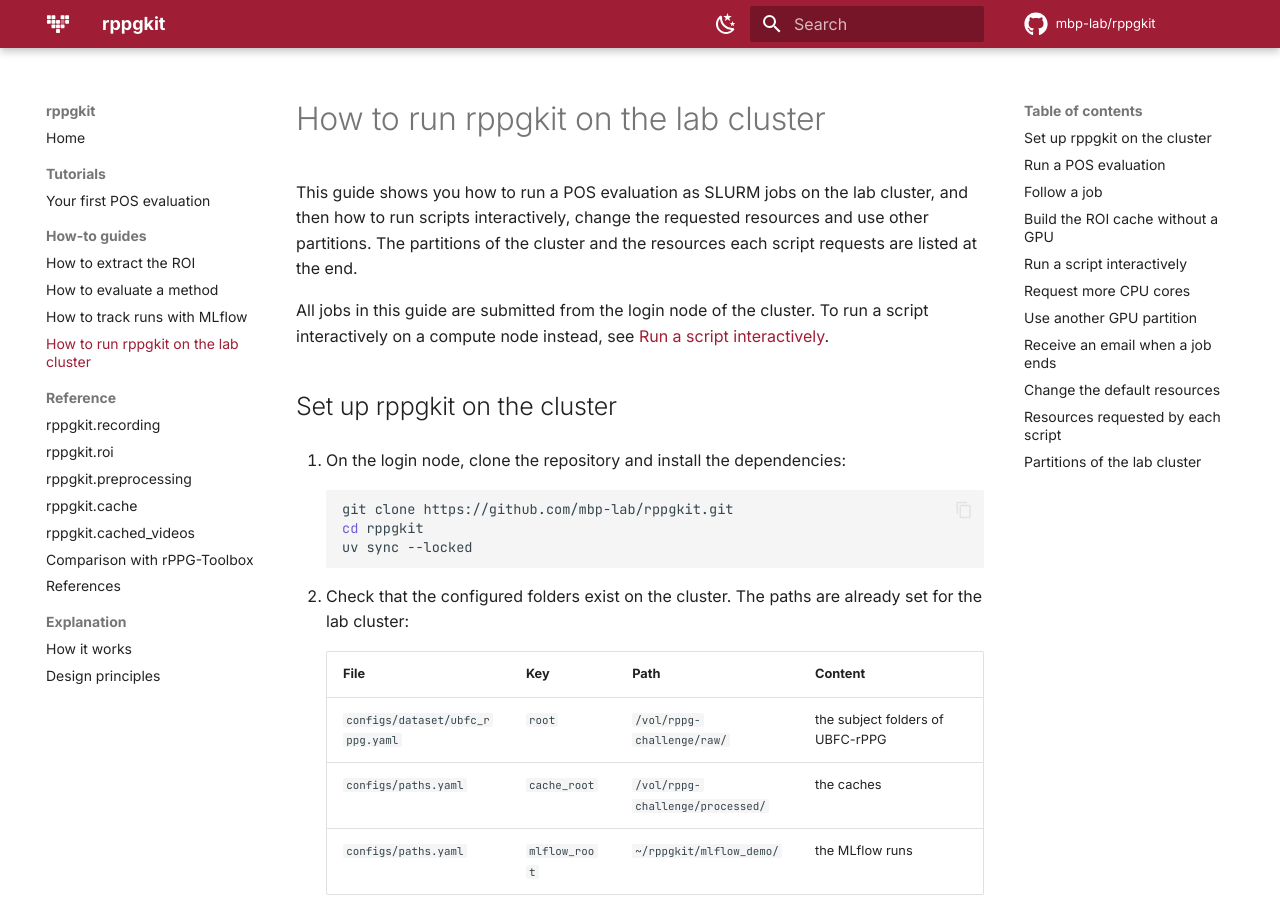
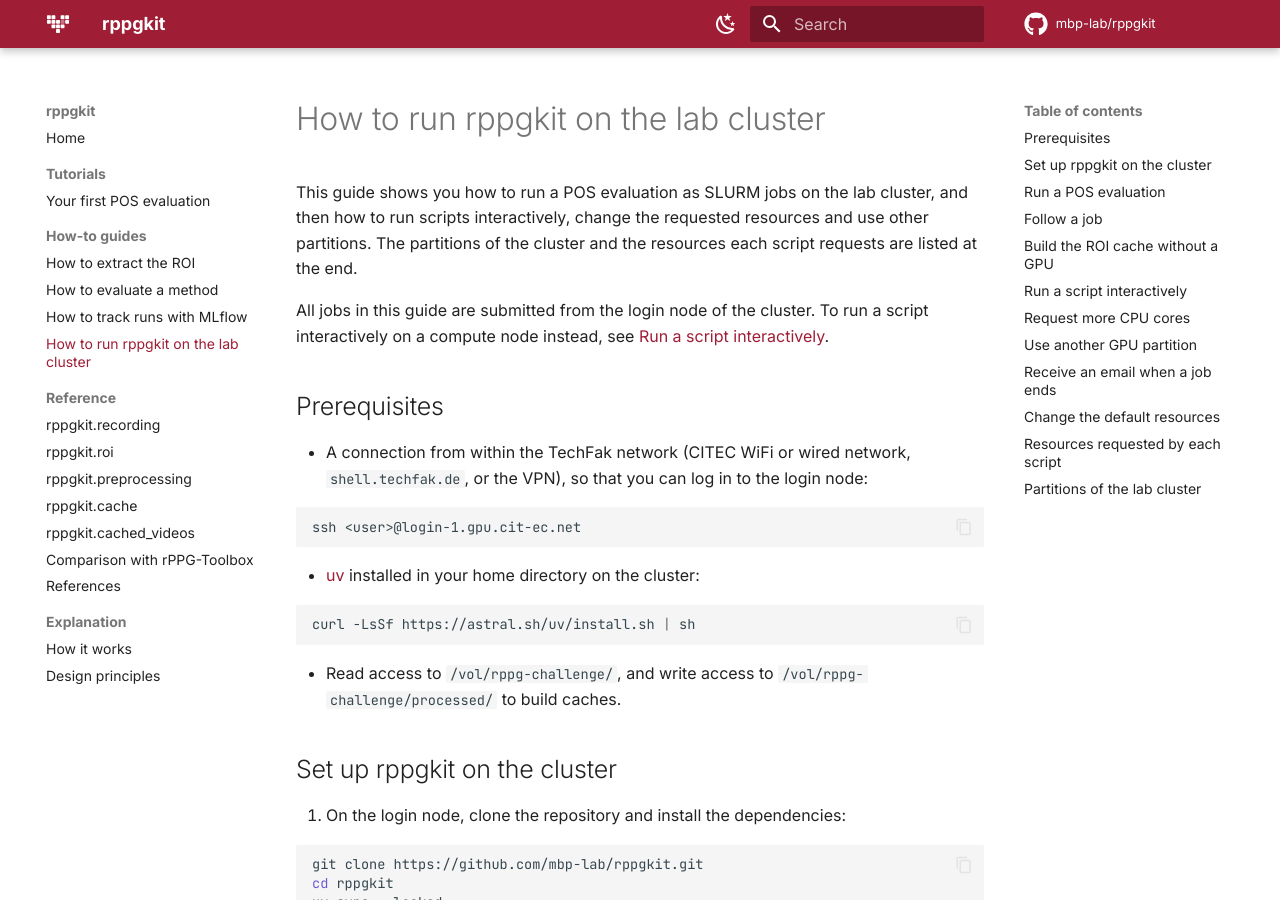
Before and after one commit to mbp-lab/rppgkit, an MkDocs documentation site: the page built from docs/how-to/run-on-the-lab-cluster.md, in a window 1280 px wide and 900 px high. Built offline with MkDocs 1.6.1 and Material for MkDocs 9.7.7, drawn with Linux system fonts in a browser that asks for light colours; comment, search, counter and statistics services are not loaded.

Commit message:
Update for run on the lab cluster

````diff
--- a/docs/how-to/run-on-the-lab-cluster.md
+++ b/docs/how-to/run-on-the-lab-cluster.md
@@ -9,30 +9,48 @@ All jobs in this guide are submitted from the login node of the cluster. To run
 script interactively on a compute node instead, see
 [Run a script interactively](#run-a-script-interactively).
 
+## Prerequisites
+
+- A connection from within the TechFak network (CITEC WiFi or wired network,
+  `shell.techfak.de`, or the VPN), so that you can log in to the login node:
+
+  ```bash
+  ssh <user>@login-1.gpu.cit-ec.net
+  ```
+
+- [uv](https://docs.astral.sh/uv/) installed in your home directory on the cluster:
+
+  ```bash
+  curl -LsSf https://astral.sh/uv/install.sh | sh
+  ```
+
+- Read access to `/vol/rppg-challenge/`, and write access to
+  `/vol/rppg-challenge/processed/` to build caches.
+
 ## Set up rppgkit on the cluster
 
 1. On the login node, clone the repository and install the dependencies:
 
-    ```bash
-    git clone https://github.com/mbp-lab/rppgkit.git
-    cd rppgkit
-    uv sync --locked
-    ```
+   ```bash
+   git clone https://github.com/mbp-lab/rppgkit.git
+   cd rppgkit
+   uv sync --locked
+   ```
 
 2. Check that the configured folders exist on the cluster. The paths are already set
    for the lab cluster:
 
-    | File | Key | Path | Content |
-    |---|---|---|---|
-    | `configs/dataset/ubfc_rppg.yaml` | `root` | `/vol/rppg-challenge/raw/` | the subject folders of UBFC-rPPG |
-    | `configs/paths.yaml` | `cache_root` | `/vol/rppg-challenge/processed/` | the caches |
-    | `configs/paths.yaml` | `mlflow_root` | `~/rppgkit/mlflow_demo/` | the MLflow runs |
+   | File                             | Key           | Path                             | Content                          |
+   | -------------------------------- | ------------- | -------------------------------- | -------------------------------- |
+   | `configs/dataset/ubfc_rppg.yaml` | `root`        | `/vol/rppg-challenge/raw/`       | the subject folders of UBFC-rPPG |
+   | `configs/paths.yaml`             | `cache_root`  | `/vol/rppg-challenge/processed/` | the caches                       |
+   | `configs/paths.yaml`             | `mlflow_root` | `~/rppgkit/mlflow_demo/`         | the MLflow runs                  |
 
-    ```bash
-    ls /vol/rppg-challenge/raw/ /vol/rppg-challenge/processed/
-    ```
+   ```bash
+   ls /vol/rppg-challenge/raw/ /vol/rppg-challenge/processed/
+   ```
 
-    The first folder contains one folder per subject, for example `subject1/`.
+   The first folder contains one folder per subject, for example `subject1/`.
 
 ## Run a POS evaluation
 
@@ -41,29 +59,29 @@ commands from the repository folder on the login node.
 
 1. Build the ROI cache with YOLO5Face. The job runs on the `gpu` partition:
 
-    ```bash
-    uv run python scripts/1_extract_roi.py -m
-    ```
+   ```bash
+   uv run python scripts/1_extract_roi.py -m
+   ```
 
 2. Create the split file. It only reads the subject list of the dataset, so run it
    without `-m`; it then runs on the login node and does not submit a job:
 
-    ```bash
-    uv run python scripts/3_make_splits.py split=test_only
-    ```
+   ```bash
+   uv run python scripts/3_make_splits.py split=test_only
+   ```
 
 3. Wait until the job of step 1 has finished. It no longer appears in the list of
    your jobs:
 
-    ```bash
-    squeue --me
-    ```
+   ```bash
+   squeue --me
+   ```
 
 4. Evaluate POS. The job runs on the `cpu` partition and requests no GPU:
 
-    ```bash
-    uv run python scripts/evaluate.py -m method=pos split=test_only
-    ```
+   ```bash
+   uv run python scripts/evaluate.py -m method=pos split=test_only
+   ```
 
 The evaluation writes `metrics.json` to `multirun/<date>/<time>/0/`.
 
@@ -189,23 +207,23 @@ preprocessing and evaluation of methods without training, such as POS, run on th
 alone. With `-m`, each script requests the resources of the launcher file named in its
 configuration, in `configs/hydra/launcher/`:
 
-| Script | Hardware | Launcher | Partition | GPUs | CPU cores | Memory | Time limit |
-|---|---|---|---|---|---|---|---|
-| `1_extract_roi.py` with `roi=yolo5face*` | GPU | `yolo5face` | `gpu` | 1 × A40 | 4 | 16 GB | 120 min |
-| `1_extract_roi.py` with `roi=haar72` | CPU | `haar72` | `cpu` | none | 4 | 16 GB | 120 min |
-| `2_preprocess.py` | CPU | `slurm_cpu` | `cpu` | none | 1 | 4 GB | 60 min |
-| `3_make_splits.py` | CPU | none | none | none | – | – | – |
-| `evaluate.py` | CPU | `slurm_cpu` | `cpu` | none | 1 | 4 GB | 60 min |
-| `train.py` | GPU | `gpu` | `gpu` | 1 × A40 | 5 | 32 GB | 240 min |
+| Script                                   | Hardware | Launcher    | Partition | GPUs    | CPU cores | Memory | Time limit |
+| ---------------------------------------- | -------- | ----------- | --------- | ------- | --------- | ------ | ---------- |
+| `1_extract_roi.py` with `roi=yolo5face*` | GPU      | `yolo5face` | `gpu`     | 1 × A40 | 4         | 16 GB  | 120 min    |
+| `1_extract_roi.py` with `roi=haar72`     | CPU      | `haar72`    | `cpu`     | none    | 4         | 16 GB  | 120 min    |
+| `2_preprocess.py`                        | CPU      | `slurm_cpu` | `cpu`     | none    | 1         | 4 GB   | 60 min     |
+| `3_make_splits.py`                       | CPU      | none        | none      | none    | –         | –      | –          |
+| `evaluate.py`                            | CPU      | `slurm_cpu` | `cpu`     | none    | 1         | 4 GB   | 60 min     |
+| `train.py`                               | GPU      | `gpu`       | `gpu`     | 1 × A40 | 5         | 32 GB  | 240 min    |
 
 ## Partitions of the lab cluster
 
-| Partition | Nodes | GPUs per node | GPU memory | CPU cores per node | RAM per node |
-|---|---|---|---|---|---|
-| `cpu` | `assistant-[1-4]` | none | – | 64 | 443 GB |
-| `study` | `servant-[1,2]` | 2 × Tesla P100 | 16 GB | 2 × 20 | 216 GB |
-| `study` | `servant-[4,5]` | 2 × GTX 1080 Ti | 11 GB | 2 × 20 | 108 GB |
-| `gpu` | `worker-[1-11]` | 4 × A40 | 46 GB | 120 | 443 GB |
-| `hopper` | `worker-[12-15]` | 4 × H200 | 140 GB | 180 | 672 GB |
+| Partition | Nodes             | GPUs per node   | GPU memory | CPU cores per node | RAM per node |
+| --------- | ----------------- | --------------- | ---------- | ------------------ | ------------ |
+| `cpu`     | `assistant-[1-4]` | none            | –          | 64                 | 443 GB       |
+| `study`   | `servant-[1,2]`   | 2 × Tesla P100  | 16 GB      | 2 × 20             | 216 GB       |
+| `study`   | `servant-[4,5]`   | 2 × GTX 1080 Ti | 11 GB      | 2 × 20             | 108 GB       |
+| `gpu`     | `worker-[1-11]`   | 4 × A40         | 46 GB      | 120                | 443 GB       |
+| `hopper`  | `worker-[12-15]`  | 4 × H200        | 140 GB     | 180                | 672 GB       |
 
 To list the partitions and their current state, run `sinfo -s`.
````
